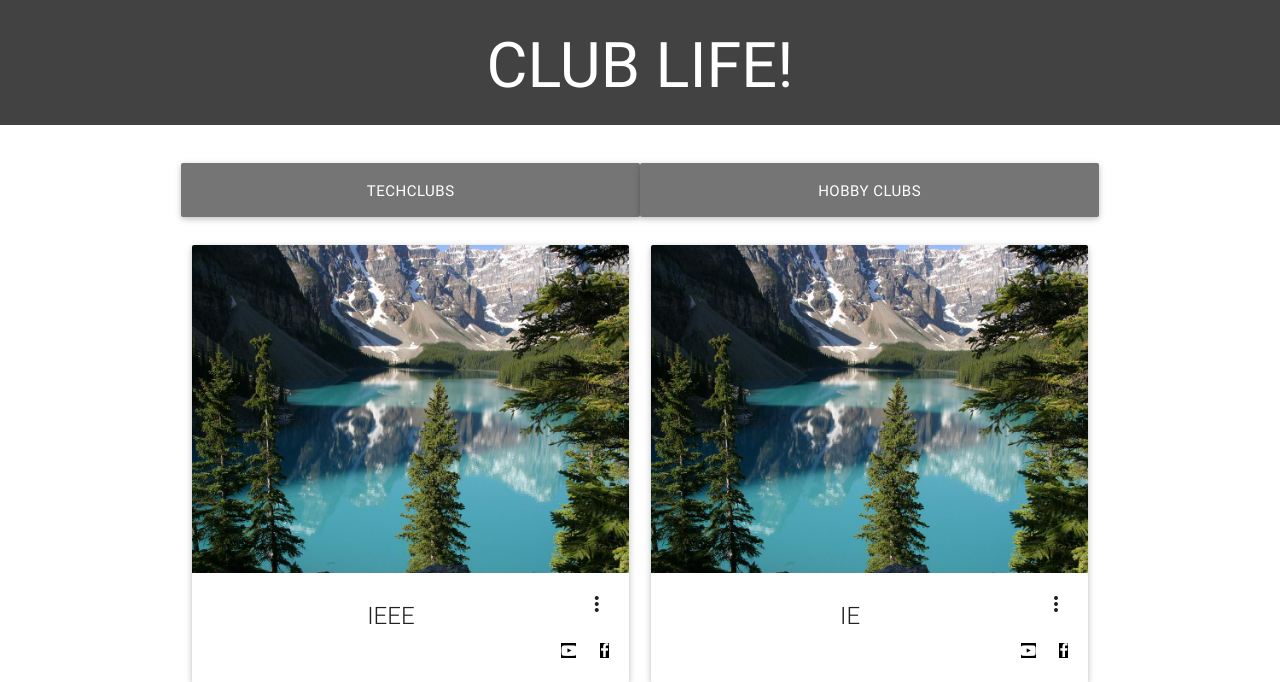
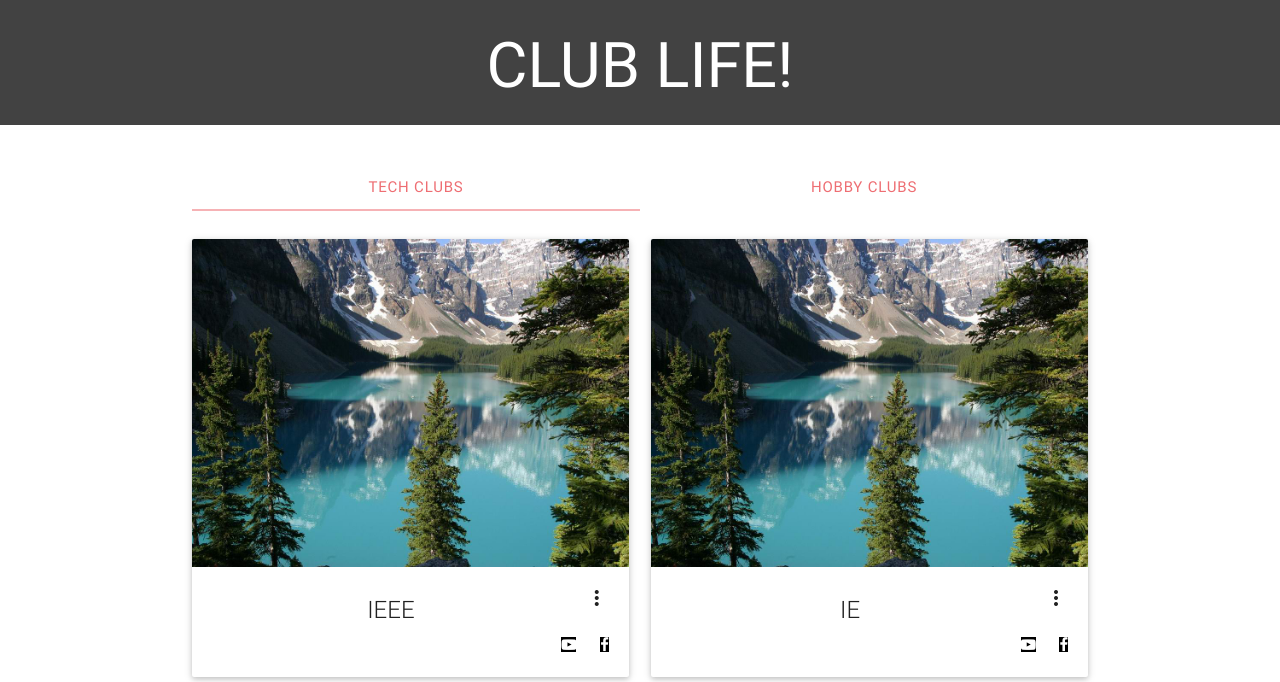
Before and after one commit to devmonster423/django-student-web, a Django app: template src/templates/clublife.html in a window 1280 px wide. Shown: the part 65-747 px from the top of the page. Run offline with Django 3.2, Linux system fonts and the light colour scheme; the template is opened without the code that fills it, so the values that code supplies are empty; some libraries are stand-ins or nearby versions.

Commit message:
Tab changes

```diff
--- a/src/templates/clublife.html
+++ b/src/templates/clublife.html
@@ -43,9 +43,13 @@
       <div class="center-align">
 
       <div  id="clubs" class="row">
+        <div class="col s12">
+          <ul class="tabs">
+            <li class="tab col s6" id="techclubs"><a href="">TECH CLUBS</a></li>
+            <li class="tab col s6" id="hobbyclubs"><a href="">HOBBY CLUBS</a></li>
+          </ul>
+        </div>
 
-         <button class=" col s6 m6 l6 btn-large waves-effect waves-light grey darken-1 " id="techclubs" >TECHCLUBS</button>
-         <button class=" col s6 m6 l6 btn-large  waves-effect waves-light grey darken-1" id="hobbyclubs" >HOBBY CLUBS</button>
       </div>
 
 
```
